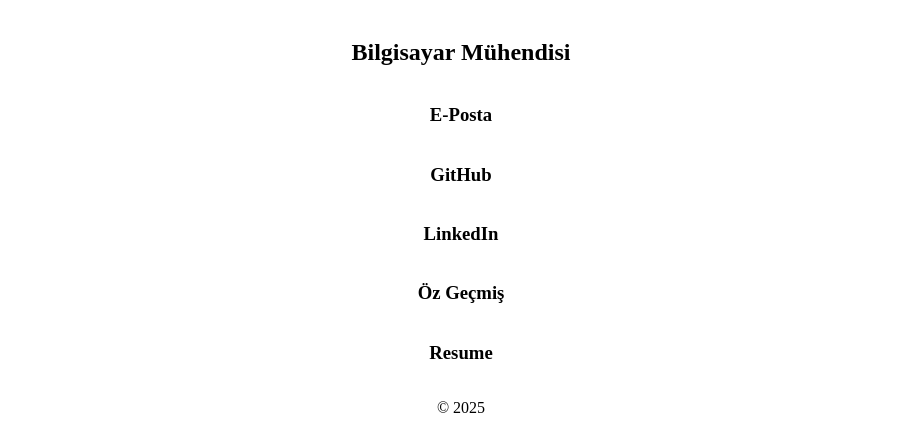
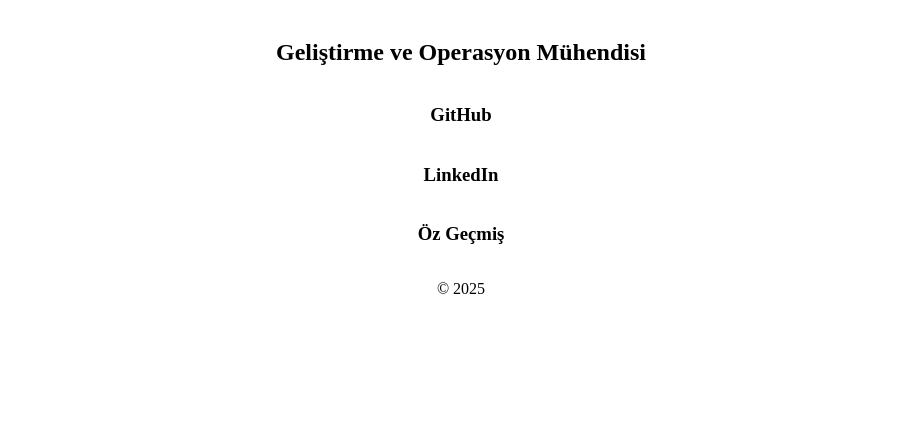
Before and after one commit to hasanulu/hasanulu.github.io, a plain HTML site: page index.html in a window 1280 px wide. Shown: the part 637-1070 px from the top of the page, without its empty margins (179-1100 px from the left). After the commit the page ends 951 px from the top, so only its background shows below. Drawn offline with Linux system fonts and the light colour scheme.

Commit message:
Revise job title and clean up links in index.html
Updated job title and removed redundant links.

```diff
--- a/index.html
+++ b/index.html
@@ -14,12 +14,10 @@
         </header>
         <main>
             <h1>Hasan Ulu</h1>
-            <h2>Bilgisayar Mühendisi</h2>
-            <h3><a href="mailto:mhmmdhsnulu@gmail.com" title="E-Posta" target="_blank" rel="noopener noreferrer">E-Posta</a></h3>
+            <h2>Geliştirme ve Operasyon Mühendisi</h2>
             <h3><a href="https://www.github.com/hasanulu" title="GitHub" target="_blank" rel="noopener noreferrer">GitHub</a></h3>
             <h3><a href="https://www.linkedin.com/in/hasanulu" title="LinkedIn" target="_blank" rel="noopener noreferrer">LinkedIn</a></h3>
             <h3><a href="hasan_ulu_oz_gecmis.pdf" title="Öz Geçmiş" target="_blank" rel="noopener noreferrer">Öz Geçmiş</a></h3>
-            <h3><a href="hasan_ulu_resume.pdf" title="Resume" target="_blank" rel="noopener noreferrer">Resume</a></h3>
         </main>
         <footer>
             <p>&copy; 2025</p>
```
